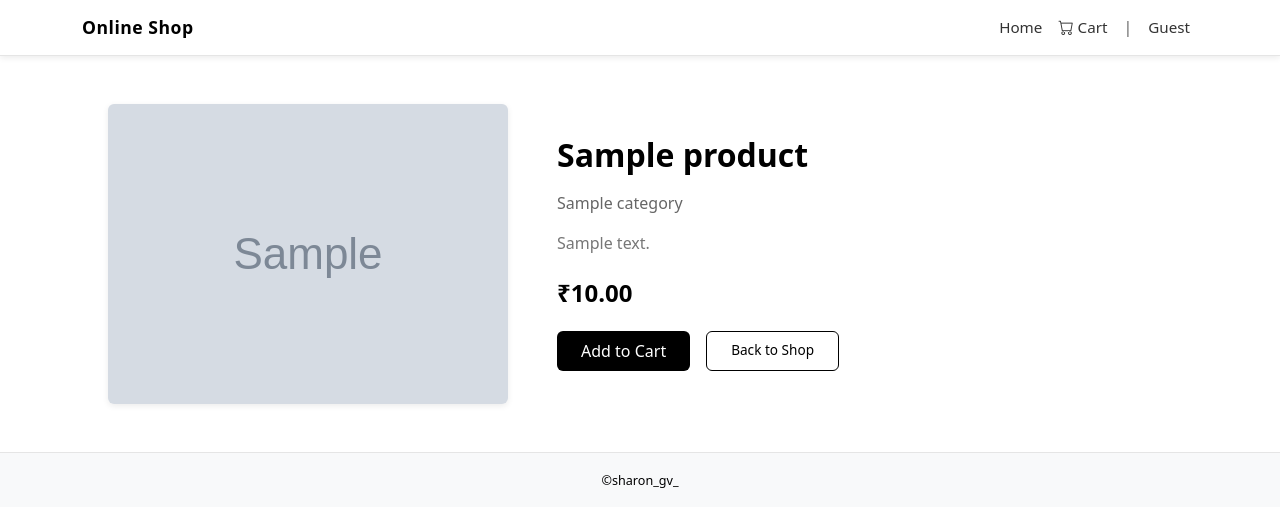
After one commit to sharongvarghese/ShopCart, a Flask app: page /product/1 in a window 1280 px wide. The commit adds this page. Shown: the top 527 px of the page. Run offline with Flask 3, Linux system fonts and the light colour scheme; tables that the repository leaves empty hold one stand-in row (values such as "Sample post"); grey boxes marked "Sample" are stand-in pictures; some web fonts are replaced.

Commit message:
Set the product_details page & set update the index.html if card click redirect to product_details

```diff
--- a/app.py
+++ b/app.py
@@ -198,7 +198,22 @@ def products_by_category(category_id):
     return render_template('products.html', category=category, products=products, username=username)
 
 
-# -------------------- CART SYSTEM -------------------- #
+
+# -------------------- PRODUCT DETAIL PAGE -------------------- #
+@app.route('/product/<int:product_id>')
+def product_detail(product_id):
+    """Display full details of a selected product."""
+    product = Product.query.get_or_404(product_id)
+    related_products = Product.query.filter(
+        Product.category_id == product.category_id,
+        Product.id != product.id
+    ).limit(4).all()
+    return render_template(
+        'product_detail.html',
+        product=product,
+        related_products=related_products
+    )
+
 
 # -------------------- CART SYSTEM -------------------- #
 
--- a/templates/base.html
+++ b/templates/base.html
@@ -88,7 +88,7 @@
 </main>
 
 <!-- footer section -->
-<footer class="bg-light text-center py-3 mt-auto fixed-bottom">
+<footer class="bg-light text-center py-3 mt-auto">
     <div class="container">
         <small>&copy;sharon_gv_</small>
     </div>
--- /dev/null
+++ b/templates/product_detail.html
@@ -0,0 +1,58 @@
+{% extends "base.html" %}
+{% block title %}{{ product.name }} - Details{% endblock %}
+{% block content %}
+
+<section class="product-detail py-5 bg-white">
+  <div class="container">
+    <div class="row align-items-center">
+
+      <!-- Product Image -->
+      <div class="col-md-5 text-center mb-4 mb-md-0">
+        <img src="{{ url_for('static', filename='uploads/' + product.image_filename) }}"
+             alt="{{ product.name }}" class="img-fluid rounded shadow-sm" style="max-height: 400px;">
+      </div>
+
+      <!-- Product Details -->
+      <div class="col-md-7">
+        <h2 class="fw-bold mb-3">{{ product.name }}</h2>
+        <p class="text-muted">{{ product.category.name }}</p>
+        <p class="text-secondary mb-4">{{ product.description }}</p>
+        <h4 class="fw-bold text-black mb-4">₹{{ "%.2f"|format(product.price) }}</h4>
+
+        <div class="d-flex gap-3">
+          <a href="{{ url_for('add_to_cart', product_id=product.id) }}" class="btn btn-dark px-4 py-2">
+            Add to Cart
+          </a>
+          <a href="{{ url_for('home') }}" class="btn btn-outline-dark px-4 py-2">
+            Back to Shop
+          </a>
+        </div>
+      </div>
+    </div>
+
+    {% if related_products %}
+    <hr class="my-5">
+    <h4 class="fw-bold text-black mb-4 text-center">You may also like</h4>
+    <div class="row row-cols-1 row-cols-md-4 g-4">
+      {% for item in related_products %}
+      <div class="col">
+        <div class="card product-card h-100 border-0 shadow-sm">
+          <a href="{{ url_for('product_detail', product_id=item.id) }}" class="text-decoration-none text-black">
+            <div class="card-img-container">
+              <img src="{{ url_for('static', filename='uploads/' + item.image_filename) }}"
+                   class="card-img-top" alt="{{ item.name }}">
+            </div>
+            <div class="card-body text-center">
+              <h6 class="fw-semibold">{{ item.name }}</h6>
+              <p class="text-secondary small mb-2">₹{{ "%.2f"|format(item.price) }}</p>
+            </div>
+          </a>
+        </div>
+      </div>
+      {% endfor %}
+    </div>
+    {% endif %}
+  </div>
+</section>
+
+{% endblock %}
```
Also changed, not shown: static/css/main.css (+51 -12 lines), templates/index.html (+13 -8 lines), static/uploads/717Q2swzhBL._AC_UF10001000_QL80_.jpg (added), static/uploads/download.jpeg (added), static/uploads/iphone-17-pro-witb-cosmicorange-202509_FMT_WHH.jpeg (added), static/uploads/mba13-m2-midnight-gallery1-202402-scaled.jpg (added), static/uploads/samsung-galaxy-s25-ultra-front-and-back-6.png (added).
